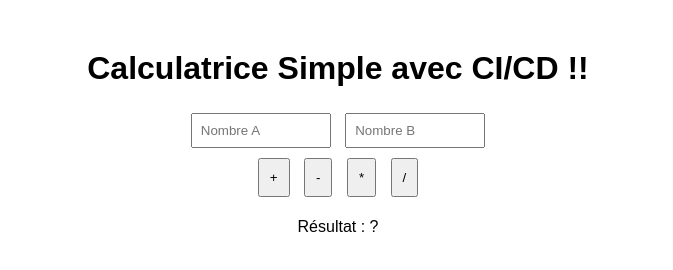
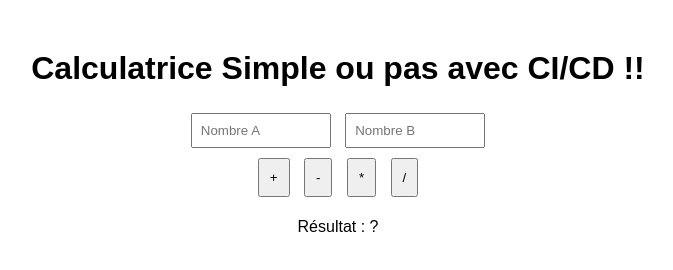
Before and after one commit to Tidragon-coder/calculatrice, a website: page index.html in a window 1280 px wide. Shown: the whole page, without its empty margins (302-975 px from the left). Drawn offline with Linux system fonts and the light colour scheme.

Commit message:
Mise à jour du titre de la page d'accueil pour refléter une approche plus inclusive de la calculatrice.

```diff
--- a/index.html
+++ b/index.html
@@ -6,7 +6,7 @@
   <link rel="stylesheet" href="style.css" />
 </head>
 <body>
-  <h1>Calculatrice Simple avec CI/CD !!</h1>
+  <h1>Calculatrice Simple ou pas avec CI/CD !!</h1>
 
   <input type="number" id="a" placeholder="Nombre A" />
   <input type="number" id="b" placeholder="Nombre B" />
```
Also changed, not shown: .github/workflows/ci.yml.
